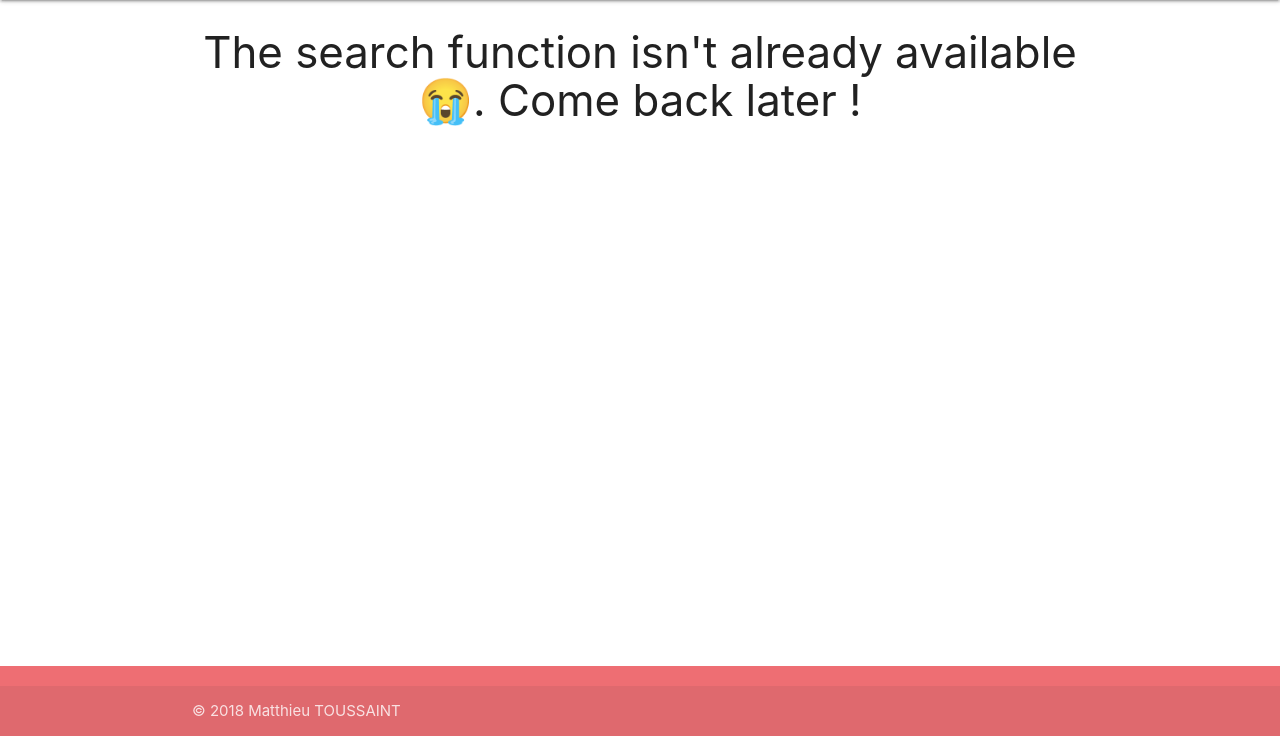
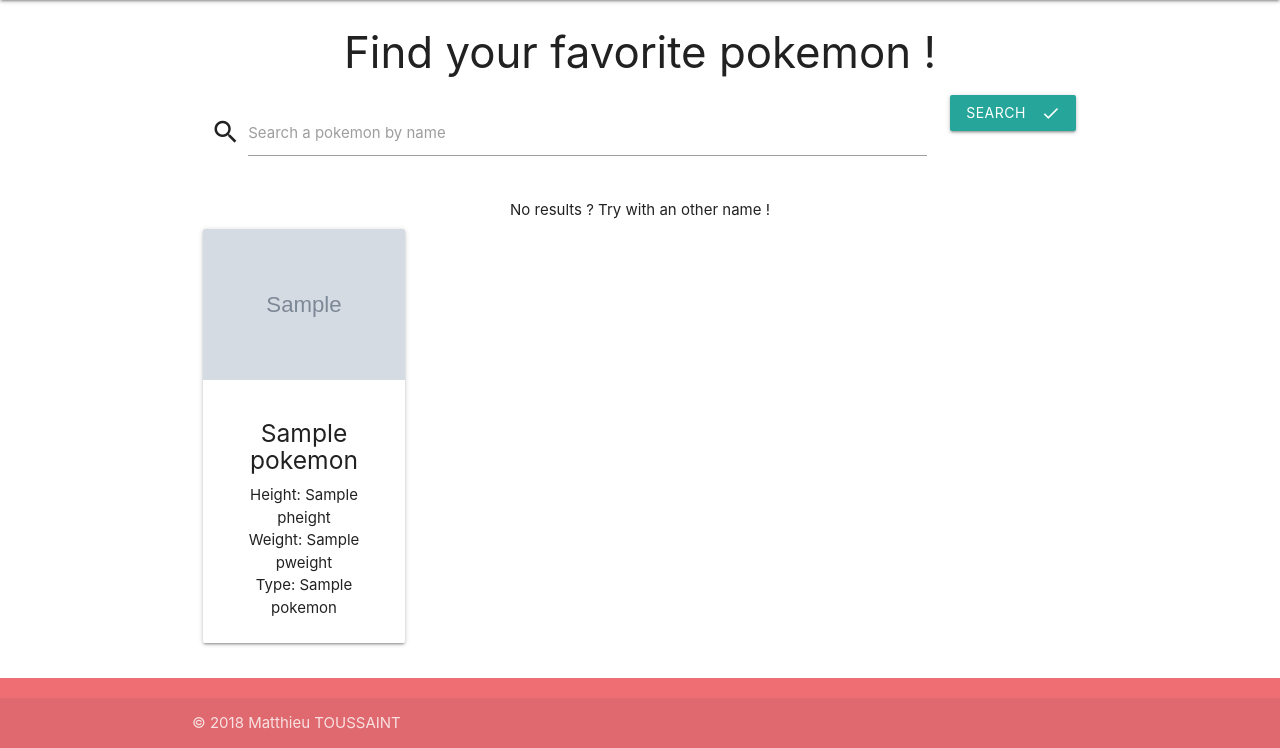
Before and after one commit to mattmlz/pokedex, a PHP site: template views/pages/dashboard/search.twig in a window 1280 px wide. Shown: the part 64-812 px from the top of the page. Run offline with PHP 8.4, Linux system fonts and the light colour scheme; the template is opened without the code that fills it: most values are stand-ins (such as "Sample title", 1, 10 or a date in 2020); grey boxes marked "Sample" are stand-in pictures; some libraries are stand-ins or nearby versions.

Commit message:
:sparkles: Search function by name
Search function by name

```diff
--- a/views/pages/dashboard/search.twig
+++ b/views/pages/dashboard/search.twig
@@ -1,5 +1,36 @@
 {{ include('partials/header_logged.twig') }}
-<div class="container form center-align">
-  <h3>The search function isn't already available 😭. Come back later !</h3>
+<div class="container center-align">
+  <h3>Find your favorite pokemon !</h3>
+  <form method="get" id="search-form">
+    <div class="row">
+      <div class="input-field col s10">
+        <i class="material-icons prefix">search</i>
+        <input id="icon_prefix" type="text" name="search" class="validate">
+        <label for="icon_prefix">Search a pokemon by name</label>
+      </div>
+      <button class="btn waves-effect waves-light" type"submit">Search
+        <i class="material-icons right">done</i>
+      </button>
+    </div>
+  </form>
+  <h7>No results ? Try with an other name !</h7>
+
+  <div class="row">
+    {% for _pokemon in pokemons %}
+      <div class="col s3">
+        <div class="card">
+          <div class="card-image">
+            <img src="{{ base_url() }}/assets/pictures/{{ _pokemon.ppicture }}">
+          </div>
+          <div class="card-content">
+            <h5>{{ _pokemon.pname }}</h5>
+            <p>Height: {{ _pokemon.pheight }}</p>
+            <p>Weight: {{ _pokemon.pweight }}</p>
+            <p>Type: {{ _pokemon.tname }}</p>
+          </div>
+        </div>
+      </div>
+    {% endfor %}
+  </div>
 </div>
 {{ include('partials/footer.twig') }}
```
Also changed, not shown: app/routes.php (+28 -1 lines).
